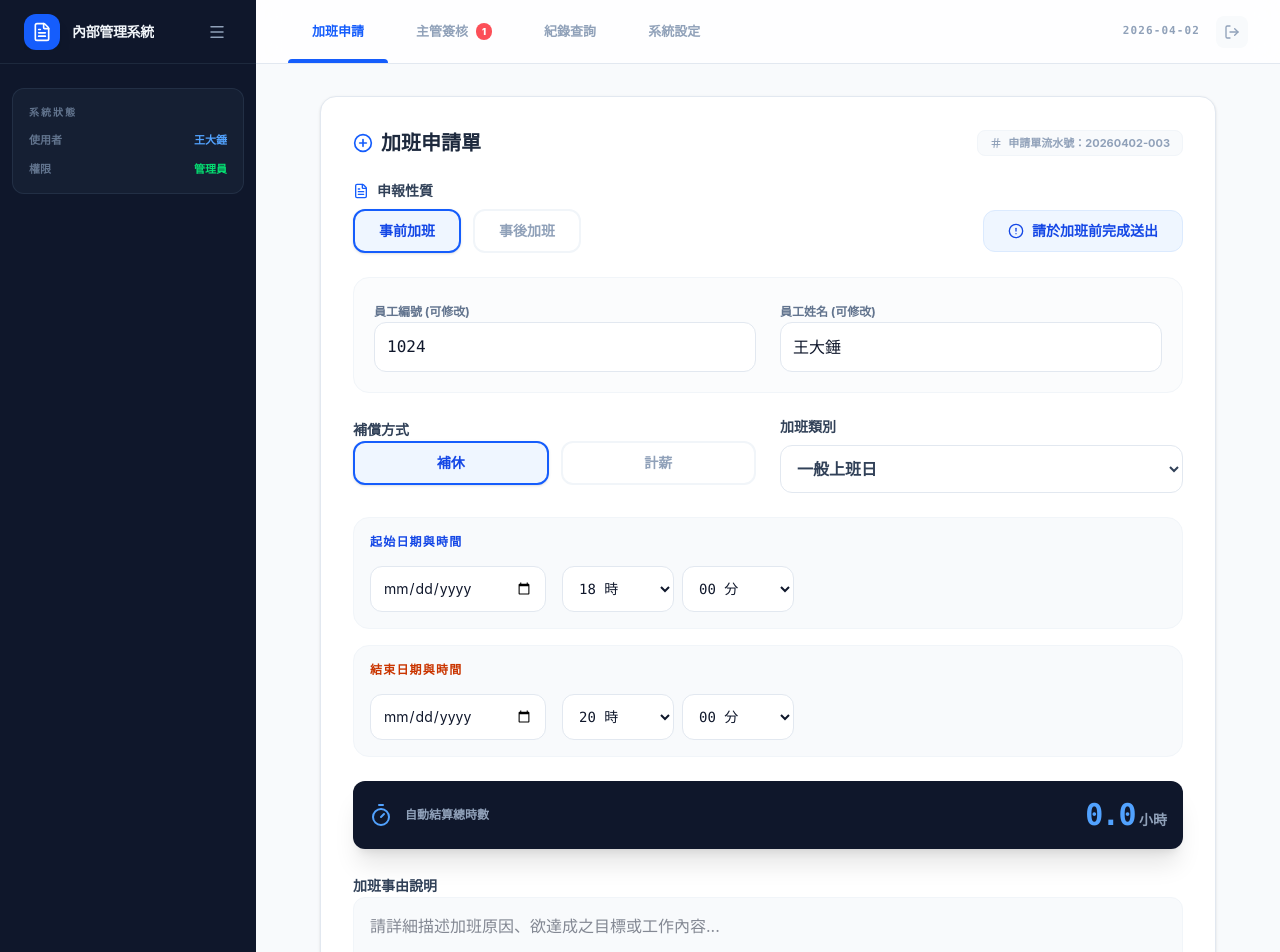
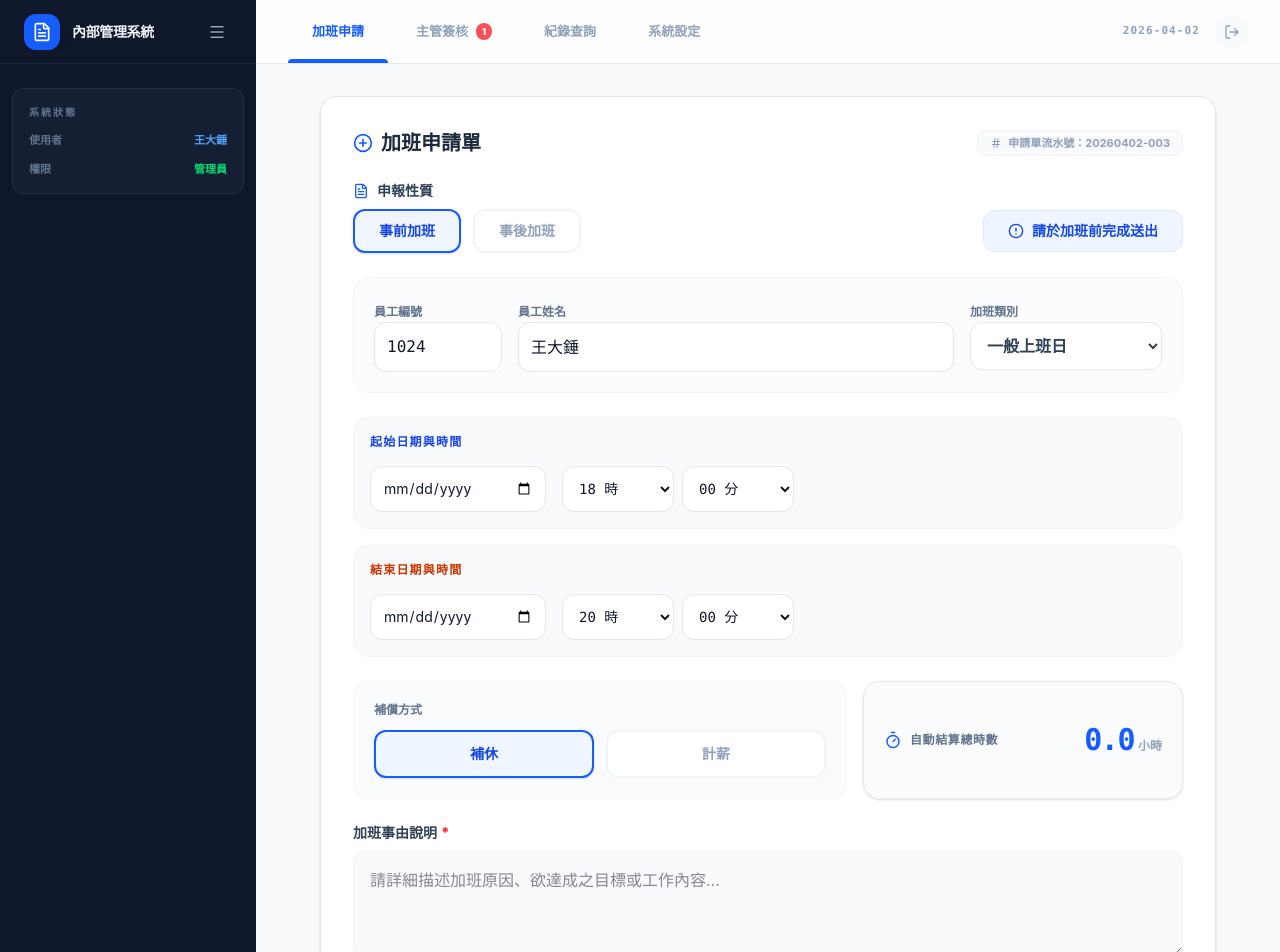
Before and after one commit to mattwu5678/matt-overtime, a React (Vite) app: page / in a window 1280 px wide. Shown: the top 952 px of the page. Built offline with nearby package versions, Linux system fonts and the light colour scheme.

Commit message:
Initial commit: official document system

```diff
--- a/src/App.jsx
+++ b/src/App.jsx
@@ -139,8 +139,15 @@ const App = () => {
     return (diffMs / (1000 * 60 * 60)).toFixed(1);
   }, [formData.startDate, formData.startHour, formData.startMinute, formData.endDate, formData.endHour, formData.endMinute]);
 
+  // 檢查表單是否完整（工時需大於0且事由不能為空）
+  const isFormValid = useMemo(() => {
+    return parseFloat(calculatedHours) > 0 && formData.reason.trim() !== '';
+  }, [calculatedHours, formData.reason]);
+
   const handleSubmit = (e) => {
     e.preventDefault();
+    if (!isFormValid) return;
+
     const foundEmp = EMPLOYEE_DB.find(emp => emp.id === formData.employeeId) || { department: '其他部門' };
 
     const newRecord = {
@@ -232,19 +239,19 @@ const App = () => {
                   </div>
                 </div>
 
-                {/* 申請人資訊 */}
-                <div className="grid grid-cols-1 md:grid-cols-2 gap-6 p-5 bg-slate-50/50 rounded-2xl border border-slate-100">
-                  <div className="space-y-2">
-                    <label className="text-xs font-bold text-slate-500">員工編號 (可修改)</label>
+                {/* 申請人資訊與類別 */}
+                <div className="flex flex-col md:flex-row gap-4 p-5 bg-slate-50/50 rounded-2xl border border-slate-100">
+                  <div className="md:w-32 space-y-2">
+                    <label className="text-xs font-bold text-slate-500">員工編號</label>
                     <input
-                      type="text" required maxLength={4} placeholder="例如：1024"
+                      type="text" required maxLength={4} placeholder="1024"
                       className="w-full p-3 bg-white border border-slate-200 rounded-xl focus:ring-2 focus:ring-blue-500 transition-all font-mono"
                       value={formData.employeeId}
                       onChange={(e) => handleEmployeeIdChange(e.target.value)}
                     />
                   </div>
-                  <div className="space-y-2">
-                    <label className="text-xs font-bold text-slate-500">員工姓名 (可修改)</label>
+                  <div className="flex-1 space-y-2">
+                    <label className="text-xs font-bold text-slate-500">員工姓名</label>
                     <input
                       type="text" required placeholder="請輸入姓名"
                       className="w-full p-3 bg-white border border-slate-200 rounded-xl focus:ring-2 focus:ring-blue-500 transition-all"
@@ -252,24 +259,8 @@ const App = () => {
                       onChange={(e) => handleEmployeeNameChange(e.target.value)}
                     />
                   </div>
-                </div>
-
-                <div className="grid grid-cols-1 md:grid-cols-2 gap-6">
-                  <div className="space-y-2">
-                    <label className="text-sm font-bold text-slate-700">補償方式</label>
-                    <div className="flex gap-3">
-                      {['補休', '計薪'].map(r => (
-                        <button
-                          key={r} type="button" onClick={() => setFormData({...formData, reimbursementType: r})}
-                          className={`flex-1 py-2.5 rounded-xl border-2 transition-all flex items-center justify-center gap-2 text-sm font-bold ${formData.reimbursementType === r ? 'bg-blue-50 border-blue-600 text-blue-700 shadow-sm' : 'bg-white border-slate-100 text-slate-400'}`}
-                        >
-                          {r}
-                        </button>
-                      ))}
-                    </div>
-                  </div>
-                  <div className="space-y-2 text-left">
-                    <label className="text-sm font-bold text-slate-700 flex items-center gap-2">加班類別</label>
+                  <div className="md:w-48 space-y-2">
+                    <label className="text-xs font-bold text-slate-500">加班類別</label>
                     <select
                       required className="w-full p-3 bg-white border border-slate-200 rounded-xl focus:ring-2 focus:ring-blue-500 font-bold text-slate-700"
                       value={formData.category} onChange={(e) => setFormData({...formData, category: e.target.value})}
@@ -329,22 +320,39 @@ const App = () => {
                   </div>
                 </div>
 
-                {/* 自動結算 */}
-                <div className="flex items-center justify-between p-4 bg-slate-900 rounded-xl text-white shadow-xl">
-                  <div className="flex items-center gap-3">
-                    <Timer className="text-blue-400" size={24} />
-                    <div className="text-left font-sans">
-                      <p className="text-xs text-slate-400 font-bold uppercase">自動結算總時數</p>
+                {/* 補償方式與自動結算並排 (淺色風格) */}
+                <div className="flex flex-col md:flex-row items-stretch gap-4">
+                  <div className="flex-1 p-5 bg-slate-50/80 rounded-2xl border border-slate-100 flex flex-col justify-center">
+                    <label className="text-xs font-bold text-slate-500 mb-3">補償方式</label>
+                    <div className="flex gap-3">
+                      {['補休', '計薪'].map(r => (
+                        <button
+                          key={r} type="button" onClick={() => setFormData({...formData, reimbursementType: r})}
+                          className={`flex-1 py-3 rounded-xl border-2 transition-all flex items-center justify-center gap-2 text-sm font-bold ${formData.reimbursementType === r ? 'bg-blue-50 border-blue-600 text-blue-700 shadow-sm' : 'bg-white border-slate-100 text-slate-400'}`}
+                        >
+                          {r}
+                        </button>
+                      ))}
                     </div>
                   </div>
-                  <div className="text-right font-sans">
-                    <span className="text-3xl font-black font-mono text-blue-400 tracking-tighter">{calculatedHours}</span>
-                    <span className="ml-1 text-sm font-bold text-slate-400">小時</span>
+
+                  {/* 自動結算區塊 - 改為淺色背景 */}
+                  <div className="md:w-80 p-5 bg-slate-50/80 rounded-2xl flex items-center justify-between border border-slate-200 shadow-sm">
+                    <div className="flex items-center gap-2">
+                      <Timer className="text-blue-600" size={18} />
+                      <p className="text-xs text-slate-500 font-bold uppercase tracking-wider whitespace-nowrap">自動結算總時數</p>
+                    </div>
+                    <div className="flex items-baseline gap-1 ml-4 shrink-0">
+                      <span className="text-3xl font-black font-mono text-blue-600 tracking-tighter leading-none">{calculatedHours}</span>
+                      <span className="text-xs font-bold text-slate-400">小時</span>
+                    </div>
                   </div>
                 </div>
 
                 <div className="space-y-2 text-left">
-                  <label className="text-sm font-bold text-slate-700">加班事由說明</label>
+                  <label className="text-sm font-bold text-slate-700 flex items-center gap-1">
+                    加班事由說明 <span className="text-red-500 font-black">*</span>
+                  </label>
                   <textarea
                     rows="3" required placeholder="請詳細描述加班原因、欲達成之目標或工作內容..."
                     className="w-full p-4 bg-slate-50 border border-slate-100 rounded-xl focus:bg-white focus:ring-2 focus:ring-blue-500 transition-all font-sans"
@@ -354,13 +362,20 @@ const App = () => {
 
                 <div className="pt-4 font-sans">
                   <button
-                    type="submit" disabled={parseFloat(calculatedHours) <= 0}
-                    className={`w-full font-bold py-4 rounded-xl shadow-lg transition-all active:scale-[0.98] flex items-center justify-center gap-2 ${parseFloat(calculatedHours) > 0 ? 'bg-blue-600 hover:bg-blue-700 text-white shadow-blue-200' : 'bg-slate-200 text-slate-400 cursor-not-allowed'}`}
+                    type="submit" disabled={!isFormValid}
+                    className={`w-full font-bold py-4 rounded-xl shadow-lg transition-all active:scale-[0.98] flex items-center justify-center gap-2 ${isFormValid ? 'bg-blue-600 hover:bg-blue-700 text-white shadow-blue-200' : 'bg-slate-200 text-slate-400 cursor-not-allowed'}`}
                   >
                     <CheckCircle size={20} /> 提交加班申請案
                   </button>
-                  {parseFloat(calculatedHours) <= 0 && formData.startDate && (
-                    <p className="text-xs text-red-500 mt-2 text-center font-bold font-sans">⚠️ 結束時間必須晚於開始時間。</p>
+                  {!isFormValid && (
+                    <div className="mt-3 space-y-1 text-center">
+                      {parseFloat(calculatedHours) <= 0 && formData.startDate && (
+                        <p className="text-[11px] text-red-500 font-bold font-sans">⚠️ 結束時間必須晚於開始時間。</p>
+                      )}
+                      {formData.reason.trim() === '' && (
+                        <p className="text-[11px] text-slate-400 font-bold font-sans">📝 請填寫加班事由後方可提交。</p>
+                      )}
+                    </div>
                   )}
                 </div>
               </form>
```
